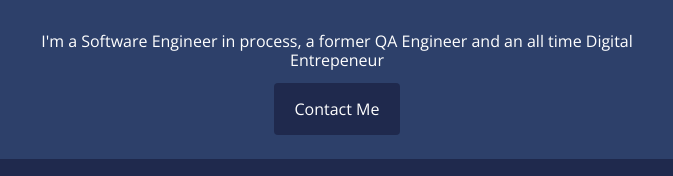
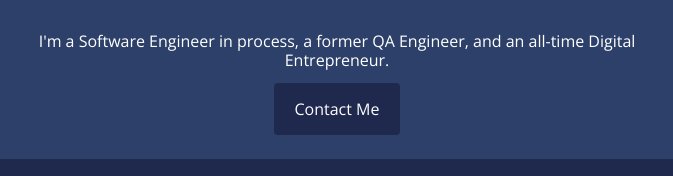
Before and after one commit to juliojguerradev/my_profile, a plain HTML site: page index.html in a window 1280 px wide. Shown: the part 351-527 px from the top of the page, 303-976 px from the left. Drawn offline with nearby package versions, Linux system fonts and the light colour scheme.

Commit message:
Fix description

```diff
--- a/index.html
+++ b/index.html
@@ -15,7 +15,7 @@
       <h1>Hello!</h1>
       <h2>I'm Julio Guerra</h2>
       <img class="img-circle" src="./images/foto_personal_sm.jpg" width="200" alt="julio_img" />
-      <p>I'm a Software Engineer in process, a former QA Engineer and an all time Digital Entrepeneur</p>
+      <p>I'm a Software Engineer in process, a former QA Engineer, and an all-time Digital Entrepreneur.</p>
       <a href="#" class="btn-blue">Contact Me</a>
     </div>
 
```
